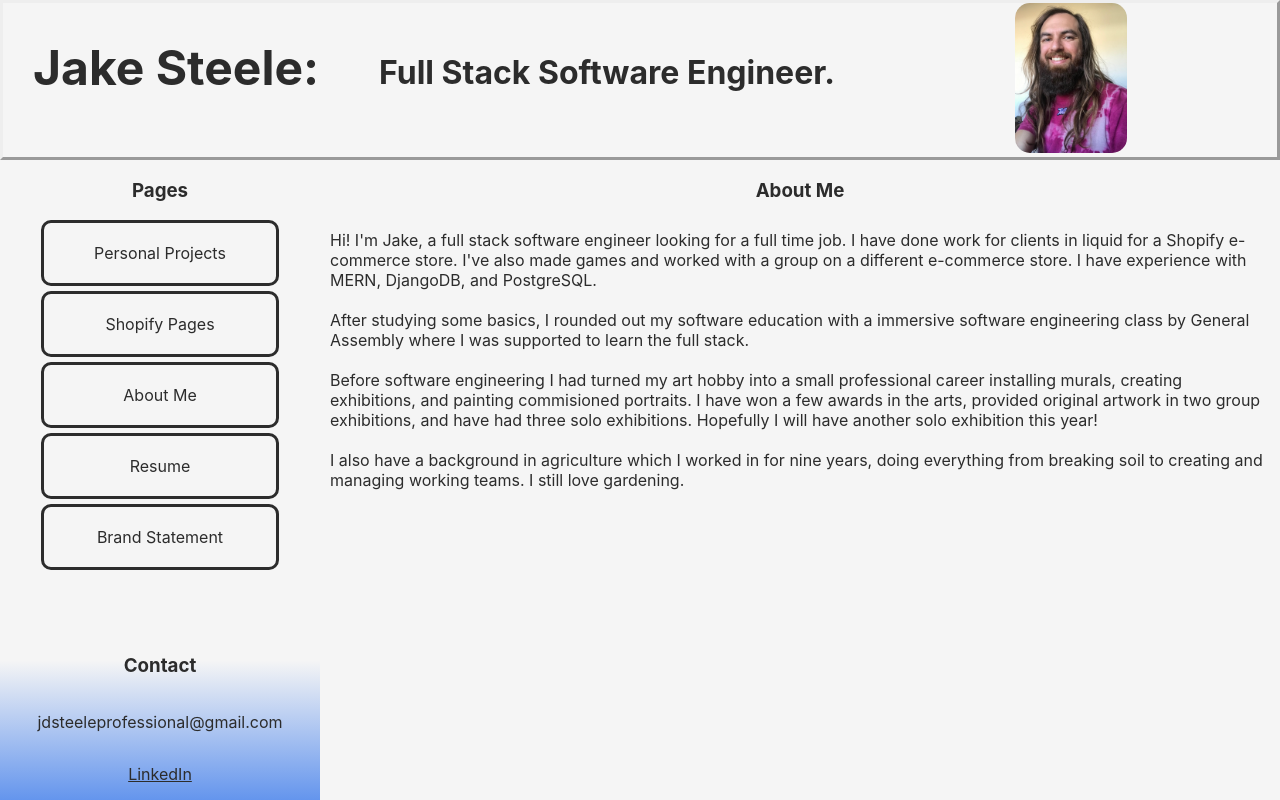
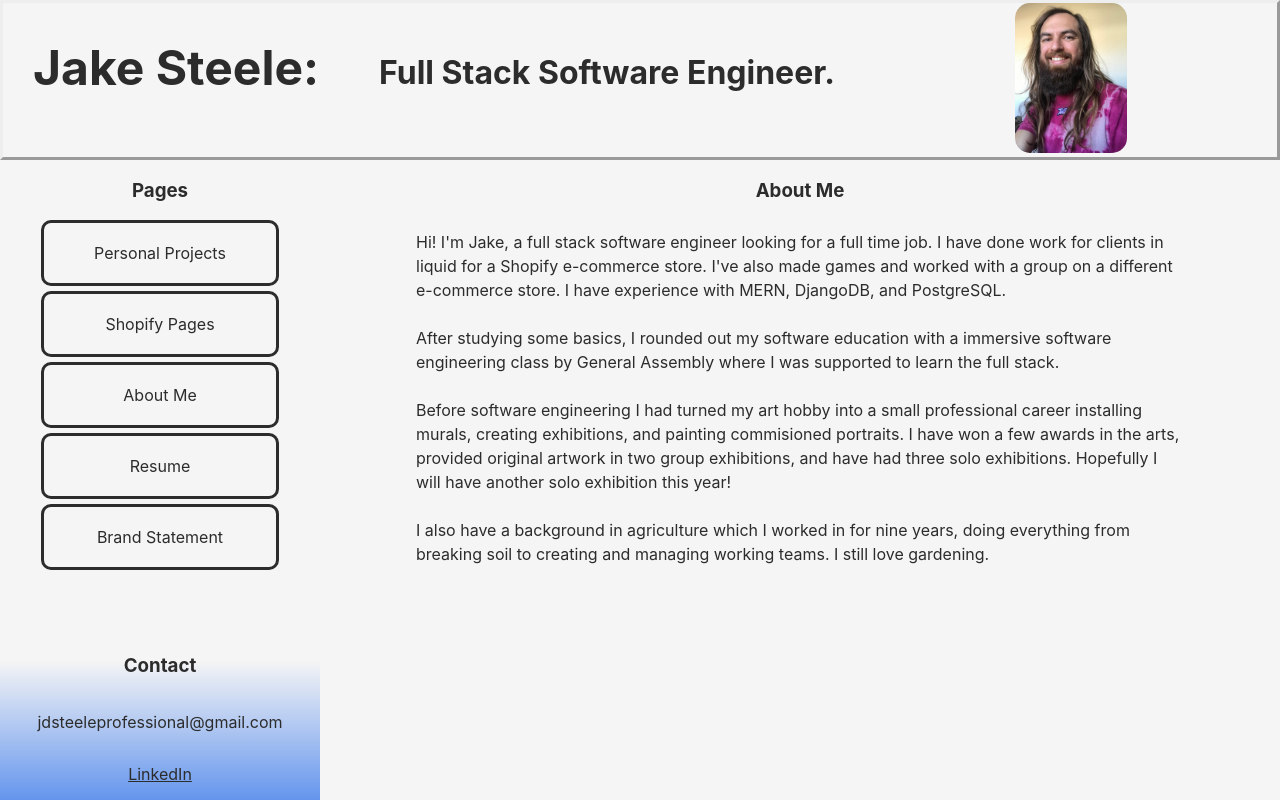
Before and after one commit to 1jdsteele/Portfolio2, a React (Create React App) app: page / in a window 1280 px wide. Built offline with nearby package versions, Linux system fonts and the light colour scheme.

Commit message:
main ps: margin, padding,line height and width ot make more readable

```diff
--- a/src/components/Main/Main.css
+++ b/src/components/Main/Main.css
@@ -11,4 +11,14 @@ main h3 {
 
 main p {
     padding: 10px;
+    max-width: 80%;
+    margin: 0 auto;
+    line-height: 1.5em;
 }
+
+main h4 {
+    margin: 0 auto;
+    max-width: 85%;
+    padding: 10px;
+
+}
```
